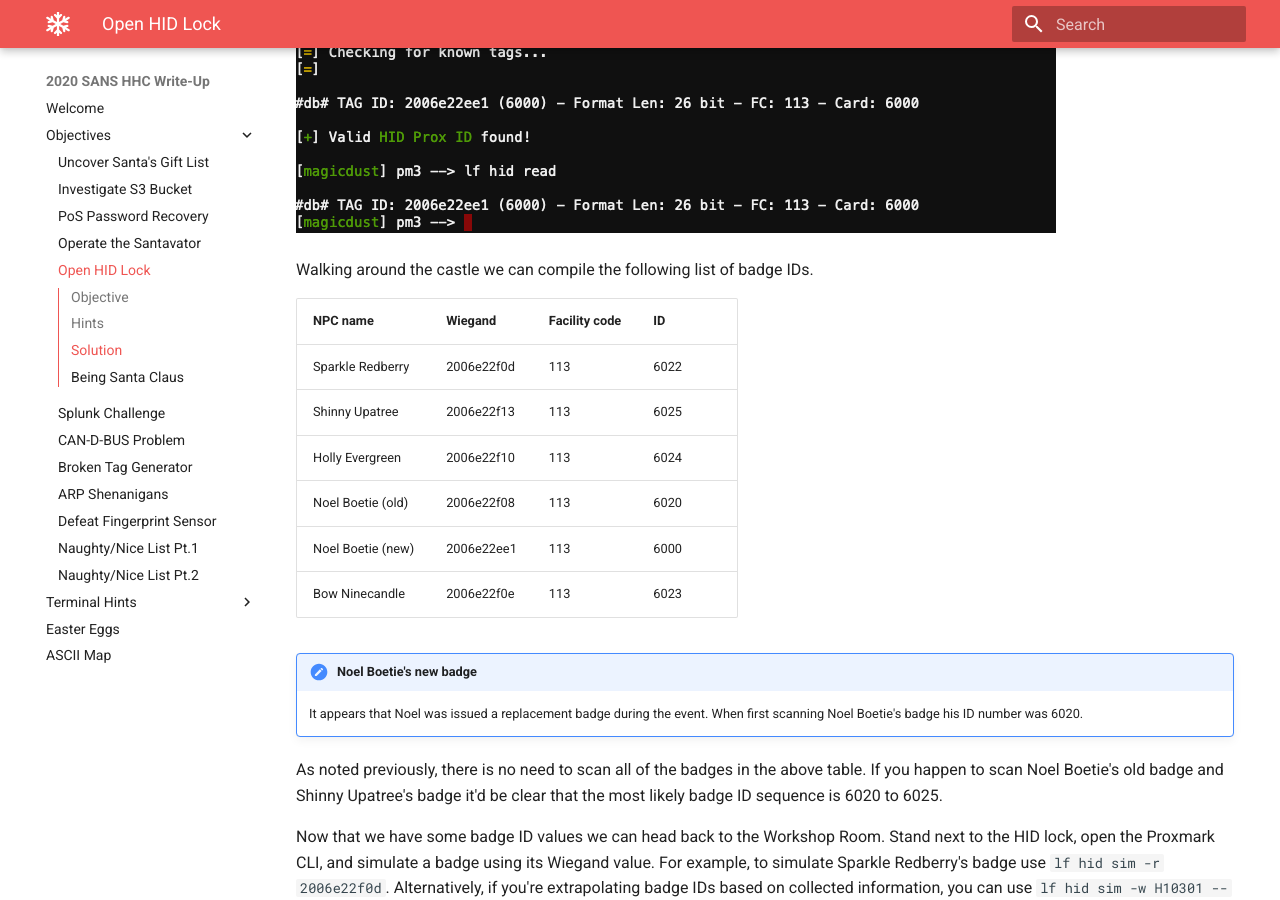
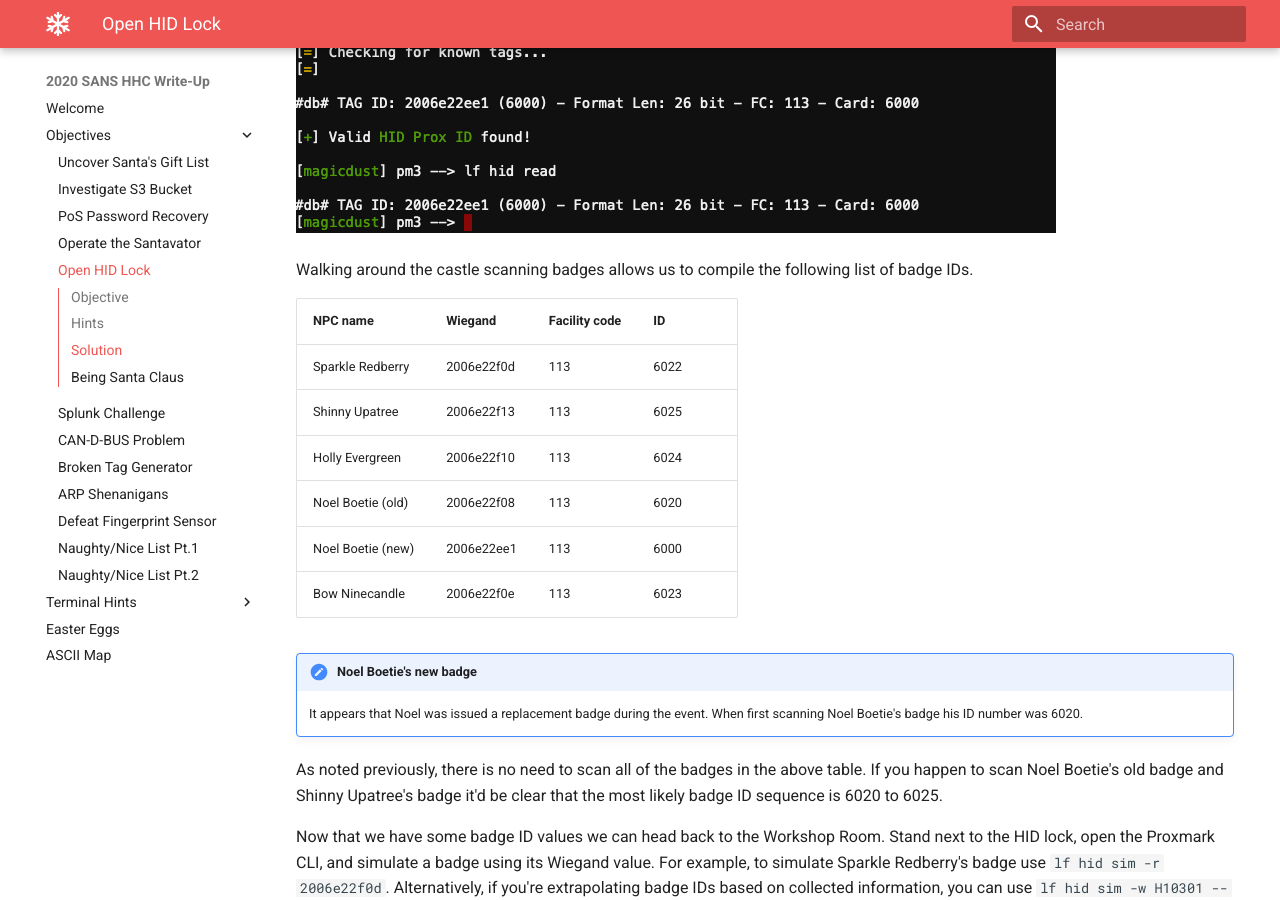
Before and after one commit to crahan/HolidayHackChallenge2020, an MkDocs documentation site: the page built from docs/objectives/o5.md, in a window 1280 px wide and 900 px high, scrolled down 1570 px. Built offline with MkDocs 1.6.1 and Material for MkDocs 9.7.7, drawn with Linux system fonts in a browser that asks for light colours; emoji names are drawn with the system emoji font; comment, search, counter and statistics services are not loaded.

Commit message:
Update sentence

```diff
--- a/docs/objectives/o5.md
+++ b/docs/objectives/o5.md
@@ -48,7 +48,7 @@
 
 ![Proxmark](../img/objectives/o5/search_scan.png)
 
-Walking around the castle we can compile the following list of badge IDs.
+Walking around the castle scanning badges allows us to compile the following list of badge IDs.
 
 | NPC name          | Wiegand    | Facility code  | ID   |
 | :-----------------| :--------- | :--------------| :--- |
```
